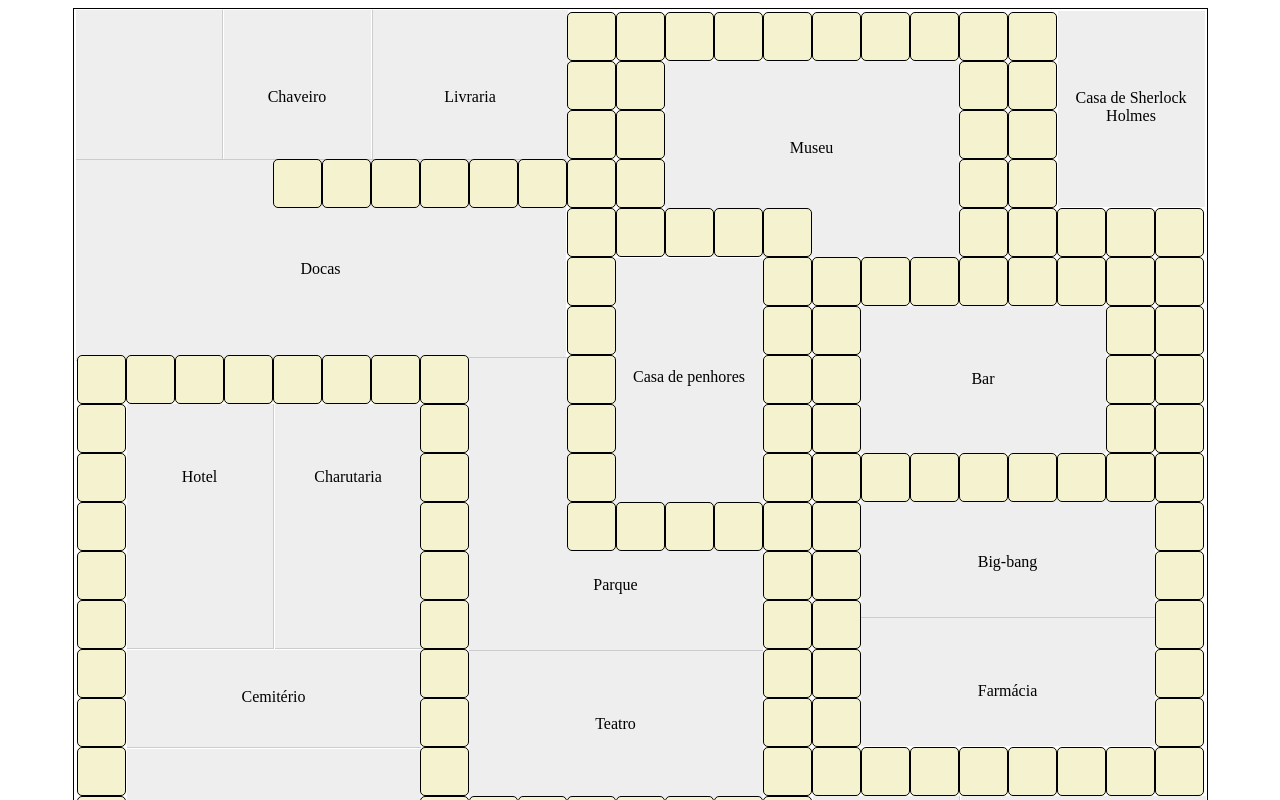
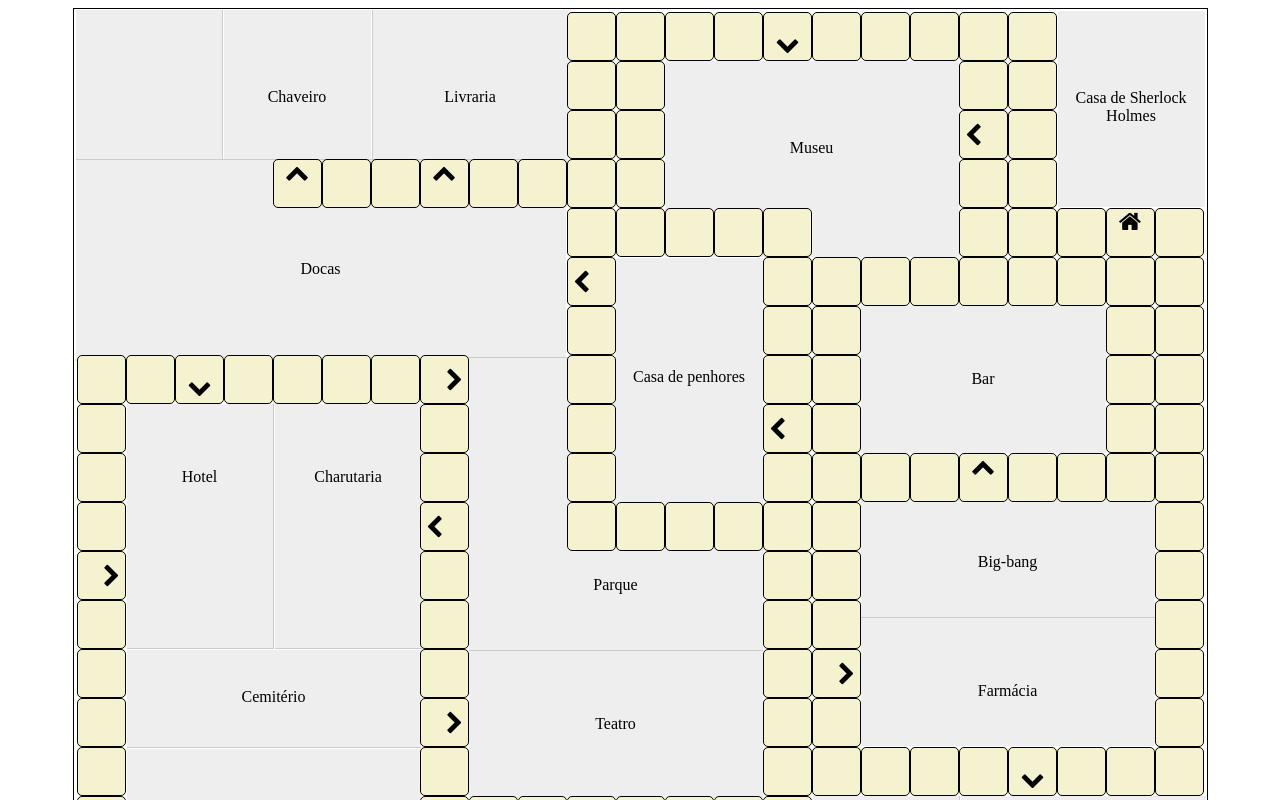
Before and after one commit to arturcp/scotland-yard, a React (Create React App) app: page / in a window 1280 px wide. Shown: the top 800 px of the page. Built offline with nearby package versions, Linux system fonts and the light colour scheme.

Commit message:
Add doors

```diff
--- a/public/index.html
+++ b/public/index.html
@@ -24,7 +24,8 @@
       work correctly both with client-side routing and a non-root public URL.
       Learn how to configure a non-root public URL by running `npm run build`.
     -->
-    <title>React App</title>
+    <title>Scotland Yard</title>
+    <link href="https://stackpath.bootstrapcdn.com/font-awesome/4.7.0/css/font-awesome.min.css" rel="stylesheet" integrity="sha384-wvfXpqpZZVQGK6TAh5PVlGOfQNHSoD2xbE+QkPxCAFlNEevoEH3Sl0sibVcOQVnN" crossorigin="anonymous"></link>
   </head>
   <body>
     <noscript>You need to enable JavaScript to run this app.</noscript>
--- a/src/components/Board/index.js
+++ b/src/components/Board/index.js
@@ -5,37 +5,67 @@
 
 class Board extends Component {
   state = {
+    // 0: empty square
+    // 1: square
+    // 2: Down arrow
+    // 3: Left arrow
+    // 4: Up arrow
+    // 5: Right arrow
+    // 6: Home
     squares: [
-      [0, 0, 0, 0, 0, 0, 0, 0, 0, 0, 1, 1, 1, 1, 1, 1, 1, 1, 1, 1, 0, 0, 0],
+      [0, 0, 0, 0, 0, 0, 0, 0, 0, 0, 1, 1, 1, 1, 2, 1, 1, 1, 1, 1, 0, 0, 0],
       [0, 0, 0, 0, 0, 0, 0, 0, 0, 0, 1, 1, 0, 0, 0, 0, 0, 0, 1, 1, 0, 0, 0],
-      [0, 0, 0, 0, 0, 0, 0, 0, 0, 0, 1, 1, 0, 0, 0, 0, 0, 0, 1, 1, 0, 0, 0],
-      [0, 0, 0, 0, 1, 1, 1, 1, 1, 1, 1, 1, 0, 0, 0, 0, 0, 0, 1, 1, 0, 0, 0],
-      [0, 0, 0, 0, 0, 0, 0, 0, 0, 0, 1, 1, 1, 1, 1, 0, 0, 0, 1, 1, 1, 1, 1],
-      [0, 0, 0, 0, 0, 0, 0, 0, 0, 0, 1, 0, 0, 0, 1, 1, 1, 1, 1, 1, 1, 1, 1],
+      [0, 0, 0, 0, 0, 0, 0, 0, 0, 0, 1, 1, 0, 0, 0, 0, 0, 0, 3, 1, 0, 0, 0],
+      [0, 0, 0, 0, 4, 1, 1, 4, 1, 1, 1, 1, 0, 0, 0, 0, 0, 0, 1, 1, 0, 0, 0],
+      [0, 0, 0, 0, 0, 0, 0, 0, 0, 0, 1, 1, 1, 1, 1, 0, 0, 0, 1, 1, 1, 6, 1],
+      [0, 0, 0, 0, 0, 0, 0, 0, 0, 0, 3, 0, 0, 0, 1, 1, 1, 1, 1, 1, 1, 1, 1],
       [0, 0, 0, 0, 0, 0, 0, 0, 0, 0, 1, 0, 0, 0, 1, 1, 0, 0, 0, 0, 0, 1, 1],
-      [1, 1, 1, 1, 1, 1, 1, 1, 0, 0, 1, 0, 0, 0, 1, 1, 0, 0, 0, 0, 0, 1, 1],
-      [1, 0, 0, 0, 0, 0, 0, 1, 0, 0, 1, 0, 0, 0, 1, 1, 0, 0, 0, 0, 0, 1, 1],
-      [1, 0, 0, 0, 0, 0, 0, 1, 0, 0, 1, 0, 0, 0, 1, 1, 1, 1, 1, 1, 1, 1, 1],
-      [1, 0, 0, 0, 0, 0, 0, 1, 0, 0, 1, 1, 1, 1, 1, 1, 0, 0, 0, 0, 0, 0, 1],
+      [1, 1, 2, 1, 1, 1, 1, 5, 0, 0, 1, 0, 0, 0, 1, 1, 0, 0, 0, 0, 0, 1, 1],
+      [1, 0, 0, 0, 0, 0, 0, 1, 0, 0, 1, 0, 0, 0, 3, 1, 0, 0, 0, 0, 0, 1, 1],
+      [1, 0, 0, 0, 0, 0, 0, 1, 0, 0, 1, 0, 0, 0, 1, 1, 1, 1, 4, 1, 1, 1, 1],
+      [1, 0, 0, 0, 0, 0, 0, 3, 0, 0, 1, 1, 1, 1, 1, 1, 0, 0, 0, 0, 0, 0, 1],
+      [5, 0, 0, 0, 0, 0, 0, 1, 0, 0, 0, 0, 0, 0, 1, 1, 0, 0, 0, 0, 0, 0, 1],
       [1, 0, 0, 0, 0, 0, 0, 1, 0, 0, 0, 0, 0, 0, 1, 1, 0, 0, 0, 0, 0, 0, 1],
-      [1, 0, 0, 0, 0, 0, 0, 1, 0, 0, 0, 0, 0, 0, 1, 1, 0, 0, 0, 0, 0, 0, 1],
-      [1, 0, 0, 0, 0, 0, 0, 1, 0, 0, 0, 0, 0, 0, 1, 1, 0, 0, 0, 0, 0, 0, 1],
-      [1, 0, 0, 0, 0, 0, 0, 1, 0, 0, 0, 0, 0, 0, 1, 1, 0, 0, 0, 0, 0, 0, 1],
-      [1, 0, 0, 0, 0, 0, 0, 1, 0, 0, 0, 0, 0, 0, 1, 1, 1, 1, 1, 1, 1, 1, 1],
-      [1, 0, 0, 0, 0, 0, 0, 1, 1, 1, 1, 1, 1, 1, 1, 0, 0, 0, 0, 0, 0, 0, 0],
+      [1, 0, 0, 0, 0, 0, 0, 1, 0, 0, 0, 0, 0, 0, 1, 5, 0, 0, 0, 0, 0, 0, 1],
+      [1, 0, 0, 0, 0, 0, 0, 5, 0, 0, 0, 0, 0, 0, 1, 1, 0, 0, 0, 0, 0, 0, 1],
+      [1, 0, 0, 0, 0, 0, 0, 1, 0, 0, 0, 0, 0, 0, 1, 1, 1, 1, 1, 2, 1, 1, 1],
+      [1, 0, 0, 0, 0, 0, 0, 1, 1, 2, 1, 1, 1, 1, 1, 0, 0, 0, 0, 0, 0, 0, 0],
       [1, 0, 0, 0, 0, 0, 0, 1, 0, 0, 0, 0, 0, 0, 0, 0, 0, 0, 0, 0, 0, 0, 0],
-      [1, 1, 1, 1, 1, 1, 1, 1, 0, 0, 0, 0, 0, 0, 0, 0, 0, 0, 0, 0, 0, 0, 0]
+      [1, 1, 1, 4, 1, 1, 1, 1, 0, 0, 0, 0, 0, 0, 0, 0, 0, 0, 0, 0, 0, 0, 0]
     ],
+  }
+
+  entranceDirection = (squareValue) => {
+    switch (squareValue) {
+      case 2: return 'down';
+      case 3: return 'left';
+      case 4: return 'up';
+      case 5: return 'right';
+      default: return '';
+    }
+  }
+
+  squareType = (squareValue) => {
+    switch (squareValue) {
+      case 2:
+      case 3:
+      case 4:
+      case 5:
+        return 'entrance';
+      case 6:
+        return 'start';
+      default:
+        return '';
+    }
   }
 
   printSquare = (list, row) => {
     return list.map((squareValue, column) => {
-      if (squareValue === 1) {
-        return <Square row={row} column={column} key={row + column} />
-      } else {
-        return <Square state="empty" row={row} column={column} key={row + column} />;
-        // return null;
-      }
+      const state = squareValue === 0 ? 'empty' : '';
+      const type = this.squareType(squareValue);
+      const direction = this.entranceDirection(squareValue);
+
+      return <Square type={type} direction={direction} state={state} row={row} column={column} key={row + column} />
     });
   }
 
--- a/src/components/Square/index.js
+++ b/src/components/Square/index.js
@@ -2,10 +2,21 @@
 import './styles.css';
 
 class Square extends Component  {
+  squareContent = () => {
+    if (this.props.type === 'entrance') {
+      return <i className="fa fa-chevron-up"></i>
+    } else if (this.props.type === 'start')  {
+      return <i className="fa fa-home"></i>
+    } else {
+      return null;
+    }
+  }
+
   render() {
-    const classes = `square ${this.props.state || ''}`
+    const classes = `square ${this.props.state || ''} ${this.props.type}`
     return (
-      <div className={classes} data-row={this.props.row} data-column={this.props.column}>
+      <div className={classes} data-direction={this.props.direction} data-row={this.props.row} data-column={this.props.column}>
+        {this.squareContent()}
       </div>
     )
   }
--- a/src/components/Square/styles.css
+++ b/src/components/Square/styles.css
@@ -10,3 +10,26 @@
 .square.empty {
   visibility: hidden;
 }
+
+.square.entrance,
+.square.start {
+  text-align: center;
+}
+
+.square.entrance i,
+.square.start i {
+  font-size: 24px;
+  color: #000;
+}
+
+[data-direction="left"] {
+  transform: rotate(-90deg);
+}
+
+[data-direction="right"] {
+  transform: rotate(90deg);
+}
+
+[data-direction="down"] {
+  transform: rotate(180deg);
+}
```
